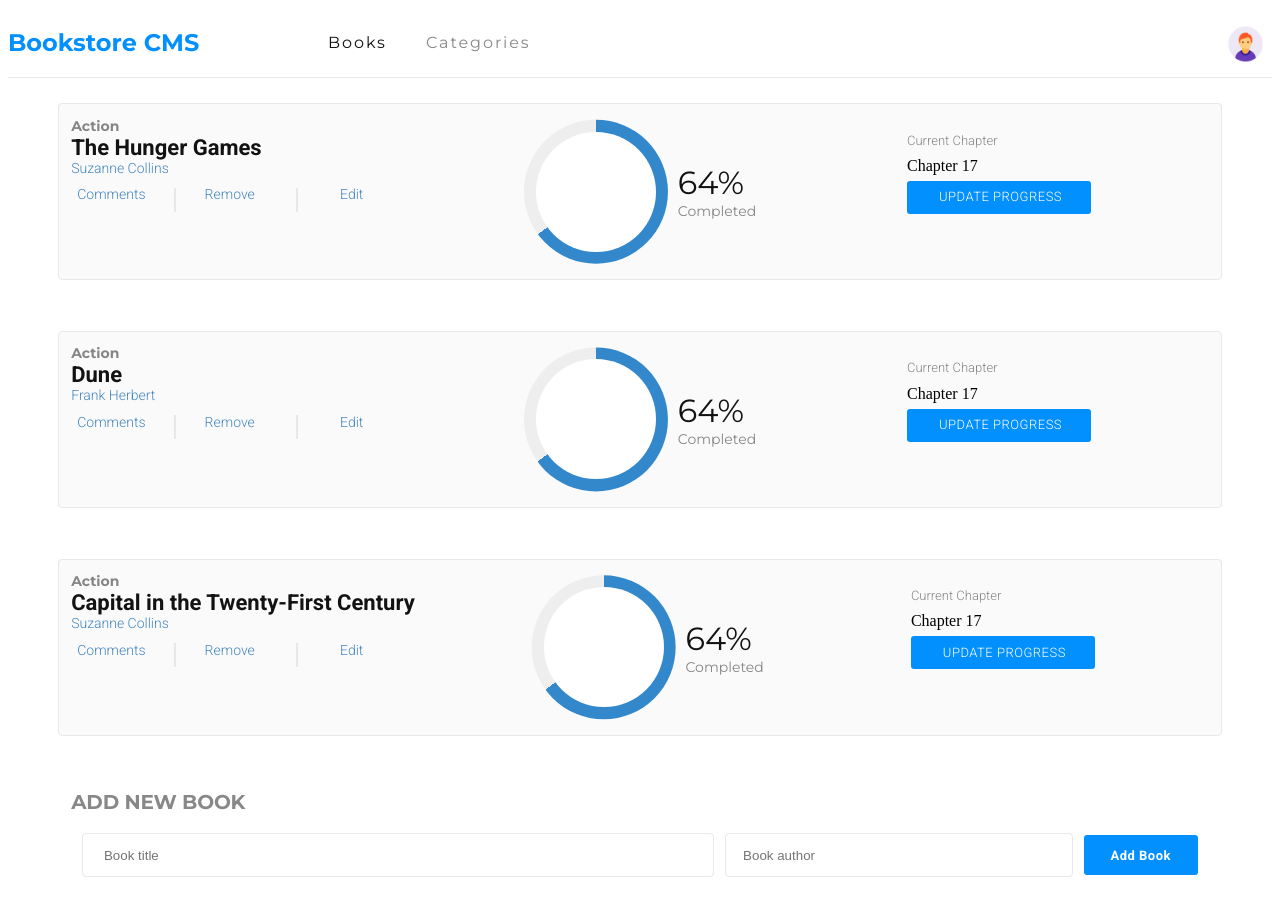
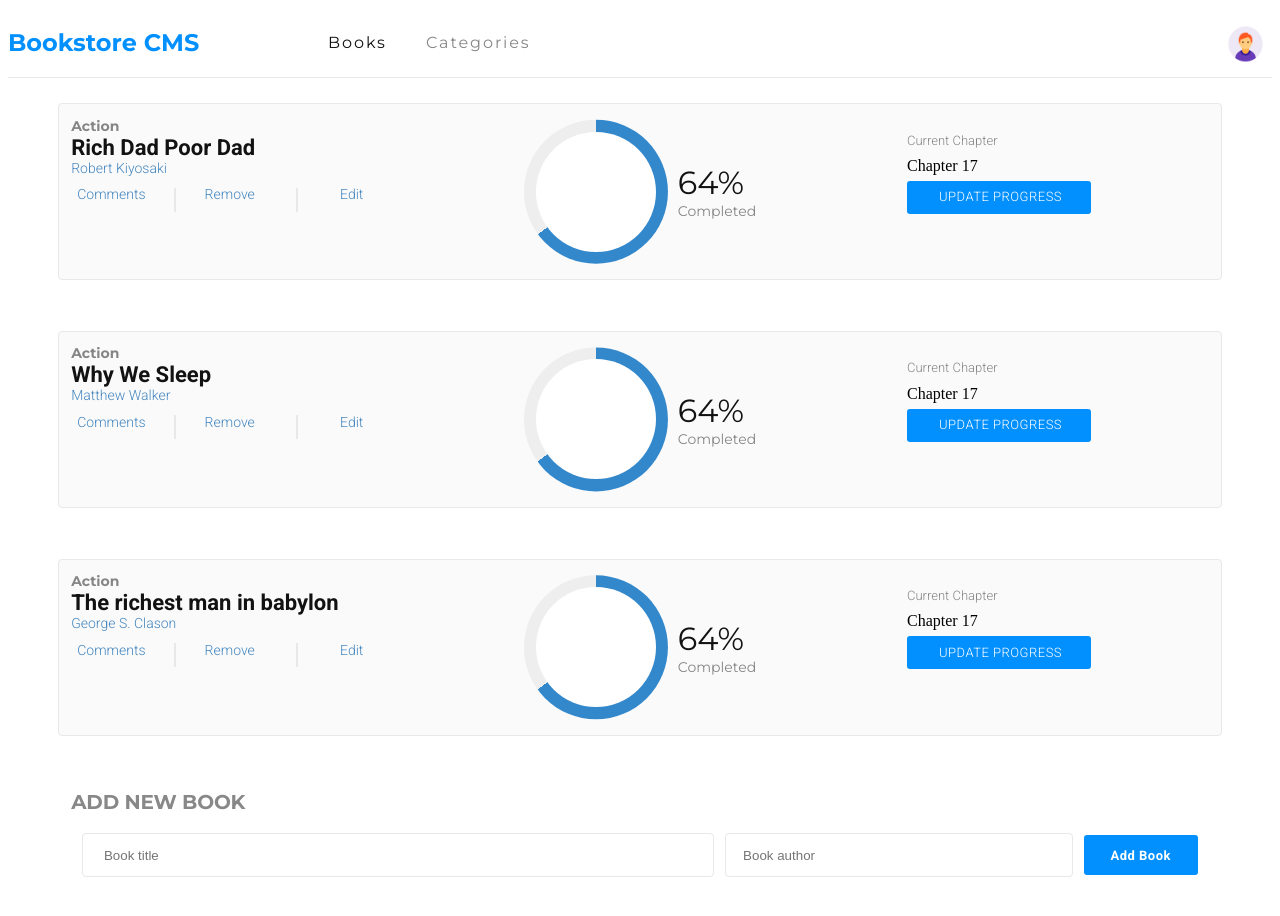
Before and after one commit to mr-abdellah/bookstore, a React (Create React App) app: page / in a window 1280 px wide. Shown: the top 916 px of the page. Built offline with nearby package versions, Linux system fonts and the light colour scheme.

Commit message:
Connect redux with components

```diff
--- a/package.json
+++ b/package.json
@@ -7,6 +7,7 @@
     "@testing-library/jest-dom": "^5.16.4",
     "@testing-library/react": "^13.3.0",
     "@testing-library/user-event": "^13.5.0",
+    "prop-types": "^15.8.1",
     "react": "^18.2.0",
     "react-dom": "^18.2.0",
     "react-redux": "^8.0.2",
--- a/src/Redux/books/books.js
+++ b/src/Redux/books/books.js
@@ -1,15 +1,32 @@
 const ADD_BOOK = 'bookstore/books/ADD_BOOK';
 const REMOVE_BOOK = 'bookstore/books/REMOVE_BOOK';
 
-let initialCount = 0;
+let initialCount = 1;
 const initialState = {
-  books: [],
+  books: [
+    {
+      id: 1,
+      title: 'Rich Dad Poor Dad',
+      author: 'Robert Kiyosaki',
+    },
+    {
+      id: 2,
+      title: 'Why We Sleep',
+      author: 'Matthew Walker',
+    },
+    {
+      id: 3,
+      title: 'The richest man in babylon',
+      author: 'George S. Clason',
+    },
+  ],
 };
 /* eslint-disable no-plusplus */
-const addBook = (title) => ({
+const addBook = ({ title, author }) => ({
   type: ADD_BOOK,
-  id: ++initialCount,
+  id: initialCount++,
   title,
+  author,
 });
 
 const removeBook = (id) => ({
@@ -17,7 +34,7 @@ const removeBook = (id) => ({
   id,
 });
 
-const bookReducer = (state = initialState, action) => {
+const bookReducer = (state = initialState.books, action) => {
   switch (action.type) {
     case ADD_BOOK:
       return [
@@ -25,6 +42,7 @@ const bookReducer = (state = initialState, action) => {
         {
           id: action.id,
           title: action.title,
+          author: action.author,
         },
       ];
 
--- a/src/Redux/categories/categories.js
+++ b/src/Redux/categories/categories.js
@@ -11,12 +11,7 @@ export const checkStatus = () => ({
 const categoriesReducer = (state = initialState, action) => {
   switch (action.type) {
     case CHECK_STATUS:
-      return [
-        ...state,
-        {
-          description: 'Under construction',
-        },
-      ];
+      return 'Under construction';
     default: return state;
   }
 };
--- a/src/components/Book/Book.js
+++ b/src/components/Book/Book.js
@@ -1,8 +1,16 @@
+import { useDispatch } from 'react-redux';
+import { PropTypes } from 'prop-types';
+import { removeBook } from '../../Redux/books/books';
 import './Book.css';
 import './Circle.css';
 
-export default function Book(BookInfo) {
-  const { title, author } = BookInfo;
+export default function Book({ title, author, id }) {
+  const dispatch = useDispatch();
+
+  const handleRemoveBook = () => {
+    dispatch(removeBook(id));
+  };
+
   return (
     <div className="bookContainer">
 
@@ -16,7 +24,7 @@ export default function Book(BookInfo) {
         <ul className="CRE">
           <button type="button" id="comments">Comments</button>
           <div className="divider" />
-          <button type="button" id="remove">Remove</button>
+          <button type="button" id="remove" onClick={handleRemoveBook}>Remove</button>
           <div className="divider" />
           <button type="button" id="edit">Edit</button>
         </ul>
@@ -39,3 +47,9 @@ export default function Book(BookInfo) {
     </div>
   );
 }
+
+Book.propTypes = {
+  title: PropTypes.string.isRequired,
+  author: PropTypes.string.isRequired,
+  id: PropTypes.number.isRequired,
+};
--- a/src/components/BookList/BookList.js
+++ b/src/components/BookList/BookList.js
@@ -1,13 +1,21 @@
+/* eslint-disable react/no-unused-prop-types */
 import React from 'react';
+import { useSelector } from 'react-redux';
 import Book from '../Book/Book';
 import './BookList.css';
 
 export default function BookList() {
+  const books = useSelector((state) => state.book);
   return (
     <div className="booksContainer">
-      <Book title="The Hunger Games" author="Suzanne Collins" />
-      <Book title="Dune" author="Frank Herbert" />
-      <Book title="Capital in the Twenty-First Century" author="Suzanne Collins" />
+      {books.map((book) => (
+        <Book
+          title={book.title}
+          author={book.author}
+          id={book.id}
+          key={book.id}
+        />
+      ))}
     </div>
   );
 }
--- a/src/components/Form/Form.js
+++ b/src/components/Form/Form.js
@@ -1,17 +1,35 @@
+/* eslint-disable */
 import './Form.css';
+import { useSelector, useDispatch } from 'react-redux';
+import { useState } from 'react';
+import { addBook } from '../../Redux/books/books';
 
-function BookInfo() {
+const Form = () => {
+  const dispatch = useDispatch();
+
+  const book = useSelector(state => state.book);
+
+  const [title, setTitle] = useState('')
+  const [author, setAuthor] = useState('');
+
+  const handleAddBook = (e) => {
+    e.preventDefault();
+    dispatch(addBook({title,author}));
+    setTitle('');
+    setAuthor('');
+  };
+
   return (
     <div className="form-container">
       <div className="bookInfoContainer">
         <h3>ADD NEW BOOK</h3>
-        <form className="form">
-          <input type="text" className="title" name="title" placeholder="     Book title" required />
-          <input type="text" className="author" name="author" placeholder="    Book author" required />
-          <button type="submit" id="addBook">Add Book</button>
+        <form className="form" onSubmit={handleAddBook}>
+          <input type="text" className="title" name="title" placeholder="     Book title" required value={title} onChange={(e) => setTitle(e.target.value )} />
+          <input type="text" className="author" name="author" placeholder="    Book author" required value={author} onChange={(e) => setAuthor(e.target.value )} />
+          <button type="submit" id="addBook" onClick={handleAddBook}>Add Book</button>
         </form>
       </div>
     </div>
   );
-}
-export default BookInfo;
+};
+export default Form;
--- /dev/null
+++ b/src/pages/Categories.css
@@ -0,0 +1,7 @@
+#categories-container {
+    display: flex;
+    flex-direction: column;
+    justify-content: center;
+    align-items: center;
+    margin-top: 20%;
+}
--- a/src/pages/Categories.js
+++ b/src/pages/Categories.js
@@ -1,7 +1,17 @@
 import React from 'react';
+import { useSelector, useDispatch } from 'react-redux';
+import { checkStatus } from '../Redux/categories/categories';
+import './Categories.css';
 
 export default function Categories() {
+  const dispatch = useDispatch();
+  const categories = useSelector((state) => state.categories);
   return (
-    <button type="submit">Check Status</button>
+    <div id="categories-container">
+      <button type="submit" id="addCategory" onClick={() => dispatch(checkStatus())}>Check Status</button>
+      <h5>
+        {typeof categories === 'string' ? categories : ''}
+      </h5>
+    </div>
   );
 }
```
Also changed, not shown: 1 other file (tests, documents, lock files or other folders).
